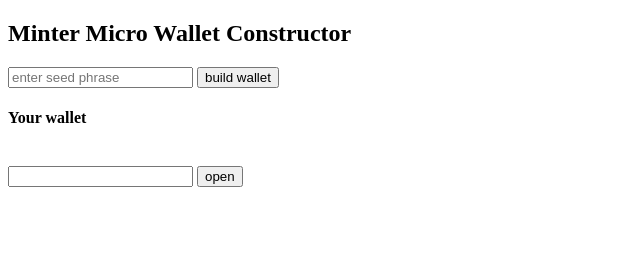
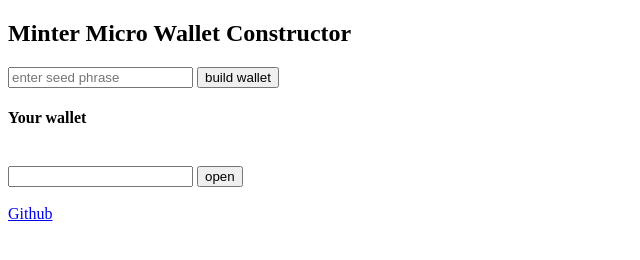
Before and after one commit to Sagleft/minter-microwallet-constructor, a plain HTML site: page index.html in a window 1280 px wide. Shown: the full height of the page, 0-640 px from the left. Drawn offline with Linux system fonts and the light colour scheme.

Commit message:
add github link

```diff
--- a/index.html
+++ b/index.html
@@ -17,6 +17,9 @@
 		<input type="text" id="resultURL" value="" placeholder=""/>
 		<button id="openURLwallet">open</button>
 
+		<br/><br/>
+		<a href="https://github.com/Sagleft/minter-microwallet-constructor">Github</a>
+
 		<script src="js/lzma/lzma_worker-min.js"></script>
 		<script src="js/epiclink.js"></script>
 		<script src="js/app.js"></script>
```
